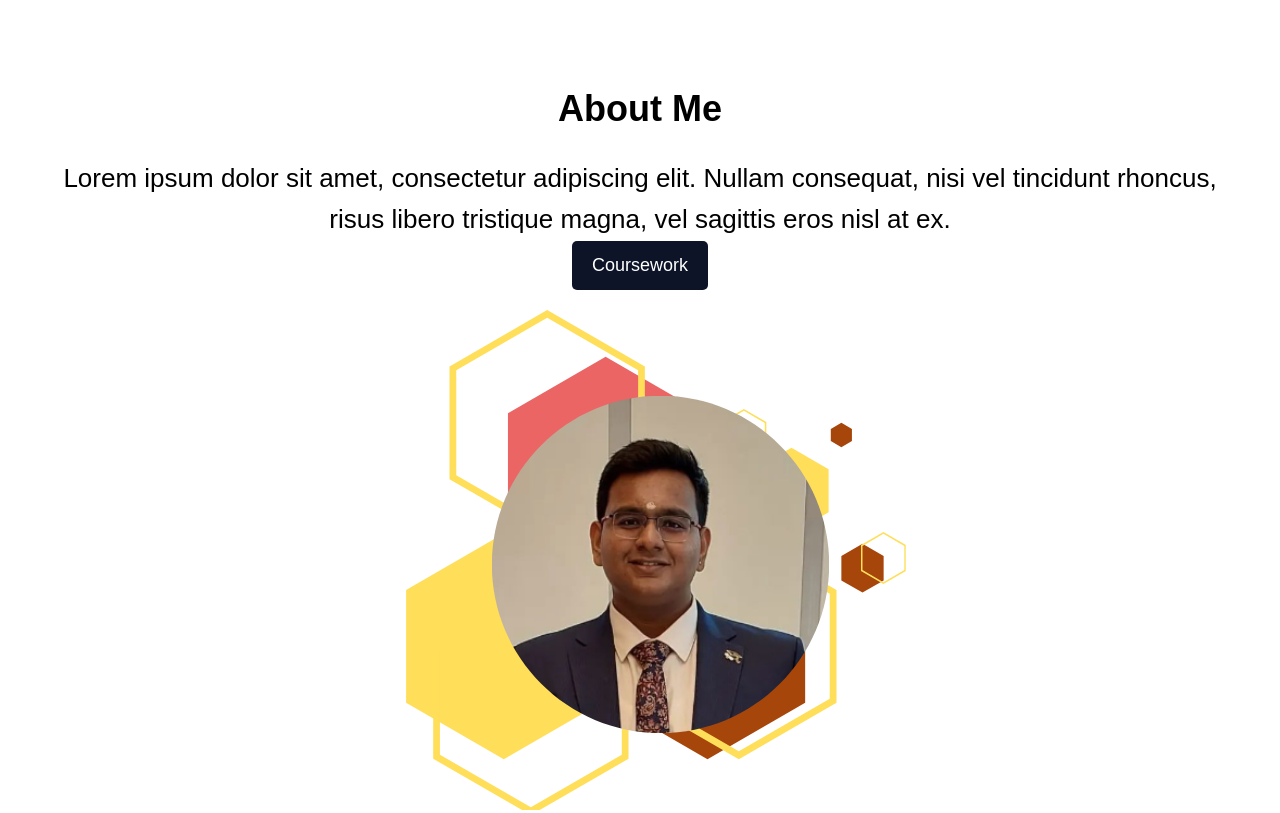
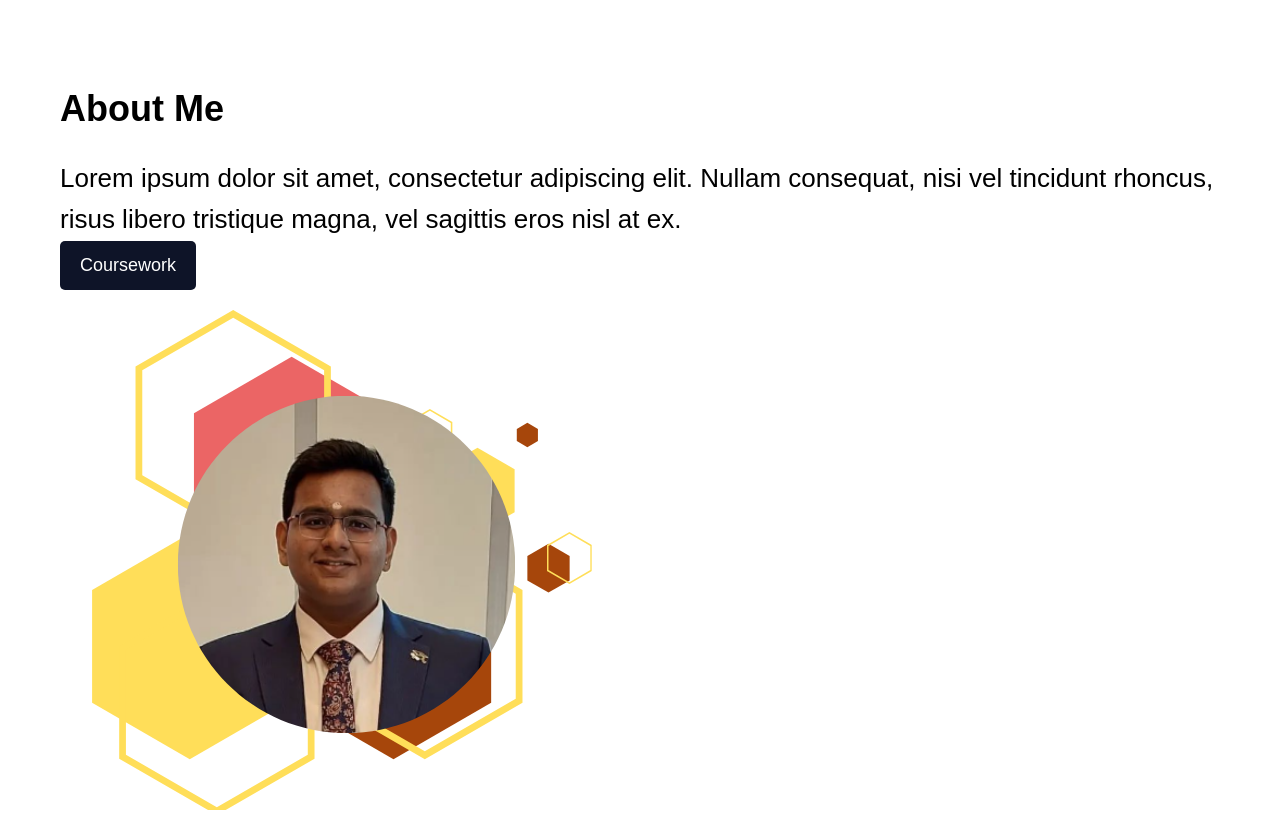
Before and after one commit to NarayanAkshay11/personalweb, a plain HTML site: page index.html in a window 1280 px wide. Shown: the part 800-1613 px from the top of the page. Drawn offline with nearby package versions, Linux system fonts and the light colour scheme; a web font is replaced by a local one.

Commit message:
Update style.css

```diff
--- a/style.css
+++ b/style.css
@@ -141,16 +141,19 @@ nav {
     margin-bottom: 40px;
 }
 
-/* About section styles */
 .about {
     text-align: center;
     padding: 80px 0;
+    display: flex; /* Add flex display */
+    justify-content: center; /* Center content horizontally */
+    align-items: center; /* Center content vertically */
 }
 
 .about-content {
-    font-size:26px;
+    font-size: 26px;
     flex: 1;
     margin-bottom: 20px;
+    text-align: left; /* Align text to the left */
 }
 
 .about-content h2 {
@@ -161,11 +164,13 @@ nav {
 .about-image {
     text-align: center;
     margin-left: 2rem;
+    flex: 1; /* Occupy remaining space */
 }
 
 .about-image img {
     max-width: 100%;
     border-radius: 5px;
+    display: block; /* Ensure the image takes up the available space */
 }
 
 /* Projects section styles */
```
